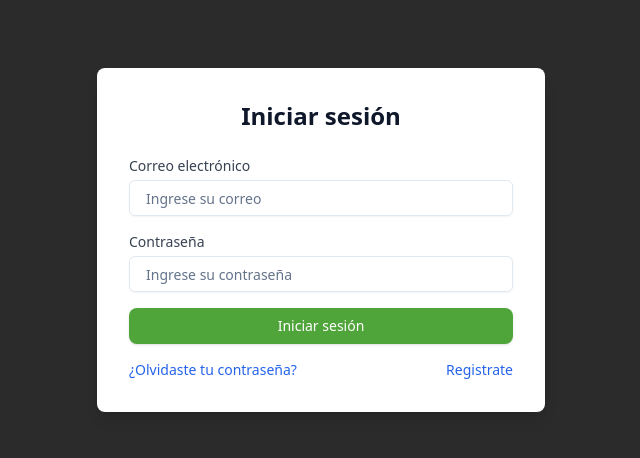
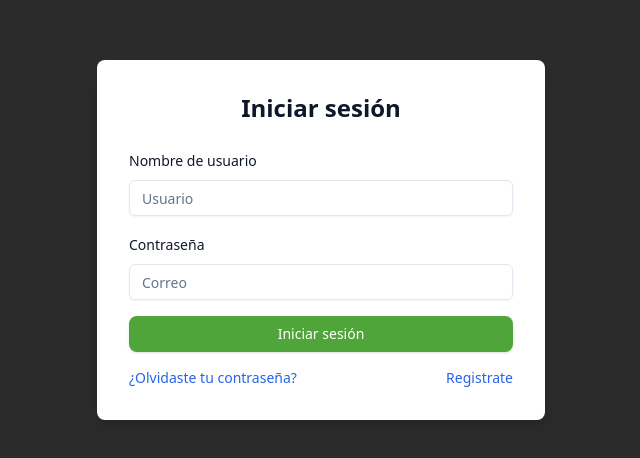
Before and after one commit to mijelDeve/-P1-open-source-search-frontend, a React (Vite) app: page /ingreso in a window 1280 px wide. Shown: the part 160-618 px from the top of the page, without its empty margins (319-959 px from the left). Built offline with nearby package versions, Linux system fonts and the light colour scheme.

Commit message:
feat: agregando router e inicio de sesión

```diff
--- a/src/App.tsx
+++ b/src/App.tsx
@@ -7,6 +7,8 @@ import RegisterPage from './pages/RegisterPage'
 import CreateRequestProjectPage from './pages/CreateRequestProjectPage'
 import MyRequestProjectsPage from './pages/MyRequestProjectsPage'
 import UserPage from './pages/UserPage'
+import PrivateRoute from './router/PrivateRouter'
+import PublicRoute from './router/PublicRouter'
 
 function App() {
   return (
@@ -15,50 +17,62 @@ function App() {
         <Route
           path="/"
           element={
+            <PrivateRoute>
               <MainLayout>
                 <HomePage />
               </MainLayout>
+            </PrivateRoute>
           }
         />
 
         <Route
           path="/ingreso"
           element={
+            <PublicRoute>
               <LoginPage />
+            </PublicRoute>
           }
         />
 
         <Route
           path="/registro"
           element={
+            <PublicRoute>
               <RegisterPage />
+            </PublicRoute>
           }
         />
 
         <Route
           path="/crear-peticion"
           element={
+            <PrivateRoute>
               <MainLayout>
                 <CreateRequestProjectPage />
               </MainLayout>
+            </PrivateRoute>
           }
         />
 
         <Route
           path="/mis-datos"
           element={
+            <PrivateRoute>
               <MainLayout>
                 <UserPage />
               </MainLayout>
+            </PrivateRoute>
           }
         />
 
         <Route
           path="/mis-peticiones"
           element={
+            <PrivateRoute>
               <MainLayout>
                 <MyRequestProjectsPage />
               </MainLayout>
+            </PrivateRoute>
           }
         />
 
--- a/src/components/Navbar/Navbar.tsx
+++ b/src/components/Navbar/Navbar.tsx
@@ -1,8 +1,16 @@
+import { useNavigate } from "react-router-dom";
+import { TOKEN } from "../../utils/const";
 import { Avatar, AvatarFallback, AvatarImage } from "../ui/avatar";
 import { Badge } from "../ui/badge";
 import { DropdownMenu, DropdownMenuContent, DropdownMenuItem, DropdownMenuTrigger } from "../ui/dropdown-menu";
 
 const Navbar: React.FC = () => {
+    const navigate = useNavigate();
+
+    const handleLogout = () => {
+        localStorage.removeItem(TOKEN)
+        navigate('/ingreso');
+    }
     return (
         <nav className="bg-oshgrey text-white p-4">
             <div className="container mx-auto flex justify-between items-center">
@@ -24,7 +32,7 @@ const Navbar: React.FC = () => {
                             <DropdownMenuItem onClick={() => { window.location.href = "/mis-datos"}}>
                                 Mi cuenta
                             </DropdownMenuItem>
-                            <DropdownMenuItem onClick={() => alert('Cerrar sesión')}>
+                            <DropdownMenuItem onClick={handleLogout}>
                                 Cerrar sesión
                             </DropdownMenuItem>
                         </DropdownMenuContent>
--- a/src/interfaces/userInterfaces.ts
+++ b/src/interfaces/userInterfaces.ts
@@ -3,3 +3,8 @@ export interface UserData {
   email: string
   password: string
 }
+
+export interface UserDataLogin {
+  username: string
+  password: string
+}
--- a/src/pages/LoginPage.tsx
+++ b/src/pages/LoginPage.tsx
@@ -2,16 +2,72 @@ import { useState } from "react";
 import { Input } from "../components/ui/input";
 import { Button } from "../components/ui/button";
 import { Toaster } from "../components/ui/toaster";
+import { z } from "zod"
+import { useForm } from "react-hook-form";
+import { zodResolver } from "@hookform/resolvers/zod";
+import { useToast } from "../hooks/use-toast";
+import { useNavigate } from "react-router-dom";
+import userService from "../services/userService";
+import { UserDataLogin } from "../interfaces/userInterfaces";
+import {
+  Form,
+  FormControl,
+  FormField,
+  FormItem,
+  FormLabel,
+  FormMessage,
+} from "../components/ui/form"
+
+
+const formLoginSchema = z.object({
+  username: z.string().min(5, {
+    message: "El usuario debe tener al menos 5 caracteres.",
+  }),
+  password: z.string().min(6, {
+    message: "La contraseña debe tener al menos 6 caracteres.",
+  }),
+})
+
 
 const LoginPage = () => {
-  const [email, setEmail] = useState('');
-  const [password, setPassword] = useState('');
+  const { toast } = useToast()
+  const navigate = useNavigate();
 
-  const handleSubmit = (e: React.FormEvent) => {
-    e.preventDefault();
-    // Aquí podrías agregar la lógica para autenticar al usuario
-    console.log('Email:', email);
-    console.log('Password:', password);
+  const form = useForm<z.infer<typeof formLoginSchema>>({
+    resolver: zodResolver(formLoginSchema),
+    defaultValues: {
+      username: "",
+      password: "",
+    },
+  })
+
+
+  const fetchLoginUser = async (values: UserDataLogin) => {
+    const userData = {
+      username: values.username,
+      password: values.password,
+    }
+
+    try {
+      await userService.loginUser(userData);
+      toast({
+        title: 'Usuario creado',
+        description: 'El usuario se creó correctamente',
+      })
+      navigate('/');
+    } catch (error) {
+      toast({
+        variant: "destructive",
+        title: 'Error',
+        description: 'Ocurrió un error al crear el usuario',
+      })
+      console.log(error)
+    }
+  }
+
+  const onSubmit = (values: z.infer<typeof formLoginSchema>) => {
+    console.log(values)
+    fetchLoginUser(values);
   };
 
   return (
@@ -21,30 +77,39 @@ const LoginPage = () => {
 
         <h2 className="text-2xl font-semibold text-center mb-6">Iniciar sesión</h2>
 
-        <form onSubmit={handleSubmit} className="space-y-4">
+        <Form {...form}>
+          <form onSubmit={form.handleSubmit(onSubmit)} className="space-y-4">
             {/* Campo de Email */}
             <div>
-            <label htmlFor="email" className="block text-sm font-medium text-gray-700">Correo electrónico</label>
-            <Input
-              id="email"
-              type="email"
-              placeholder="Ingrese su correo"
-              value={email}
-              onChange={(e) => setEmail(e.target.value)}
-              className="mt-1 block w-full px-4 py-2 border rounded-md text-gray-900 focus:outline-none focus:ring-2 focus:ring-blue-500"
+              <FormField
+                control={form.control}
+                name="username"
+                render={({ field }) => (
+                  <FormItem>
+                    <FormLabel>Nombre de usuario</FormLabel>
+                    <FormControl>
+                      <Input placeholder="Usuario" {...field} />
+                    </FormControl>
+                    <FormMessage />
+                  </FormItem>
+                )}
               />
             </div>
 
             {/* Campo de Contraseña */}
             <div>
-            <label htmlFor="password" className="block text-sm font-medium text-gray-700">Contraseña</label>
-            <Input
-              id="password"
-              type="password"
-              placeholder="Ingrese su contraseña"
-              value={password}
-              onChange={(e) => setPassword(e.target.value)}
-              className="mt-1 block w-full px-4 py-2 border rounded-md text-gray-900 focus:outline-none focus:ring-2 focus:ring-blue-500"
+              <FormField
+                control={form.control}
+                name="password"
+                render={({ field }) => (
+                  <FormItem>
+                    <FormLabel>Contraseña</FormLabel>
+                    <FormControl>
+                      <Input placeholder="Correo" {...field} />
+                    </FormControl>
+                    <FormMessage />
+                  </FormItem>
+                )}
               />
             </div>
 
@@ -56,7 +121,7 @@ const LoginPage = () => {
               Iniciar sesión
             </Button>
           </form>
-
+        </Form>
         {/* Enlace para recuperar la contraseña */}
         <div className="mt-4 flex justify-between items-center">
           <a href="#" className="text-sm text-blue-600 hover:text-blue-800">¿Olvidaste tu contraseña?</a>
--- a/src/repositories/userRepository.ts
+++ b/src/repositories/userRepository.ts
@@ -1,4 +1,4 @@
-import { UserData } from "../interfaces/userInterfaces";
+import { UserData, UserDataLogin } from "../interfaces/userInterfaces";
 import axiosInstance from "../utils/axiosInstance";
 
 const userRepository = {
@@ -11,6 +11,15 @@ const userRepository = {
       throw error;
     }
   },
+  loginUser: async (userData: UserDataLogin) => {
+    try {
+      const response = await axiosInstance.post('/auth/login', userData);
+      return response;
+    } catch (error) {
+      console.error('Error al crear el usuario', error);
+      throw error;
+    }
+  },
 };
 
 export default userRepository;
--- /dev/null
+++ b/src/router/PrivateRouter.tsx
@@ -0,0 +1,19 @@
+import React from 'react';
+import { Navigate } from 'react-router-dom';
+import { TOKEN } from '../utils/const';
+
+interface PrivateRouteProps {
+  children: React.ReactNode;
+}
+
+const PrivateRoute: React.FC<PrivateRouteProps> = ({ children }) => {
+  const token = localStorage.getItem(TOKEN);
+
+  if (!token) {
+    return <Navigate to="/ingreso" />;
+  }
+
+  return <>{children}</>;
+};
+
+export default PrivateRoute;
--- /dev/null
+++ b/src/router/PublicRouter.tsx
@@ -0,0 +1,19 @@
+import React from 'react';
+import { Navigate } from 'react-router-dom';
+import { TOKEN } from '../utils/const';
+
+interface PublicRouteProps {
+  children: React.ReactNode;
+}
+
+const PublicRoute: React.FC<PublicRouteProps> = ({ children }) => {
+  const token = localStorage.getItem(TOKEN);
+
+  if (token) {
+    return <Navigate to="/" />;
+  }
+
+  return <>{children}</>;
+};
+
+export default PublicRoute;
--- a/src/services/userService.ts
+++ b/src/services/userService.ts
@@ -1,5 +1,6 @@
-import { UserData } from "../interfaces/userInterfaces";
+import { UserData, UserDataLogin } from "../interfaces/userInterfaces";
 import userRepository from "../repositories/userRepository";
+import { TOKEN } from "../utils/const";
 
 const userService = {
   createUser: async (userData: UserData) => {
@@ -11,6 +12,17 @@ const userService = {
       throw error;
     }
   },
+  loginUser: async (userData: UserDataLogin) => {
+    try {
+      const user = await userRepository.loginUser(userData);
+      localStorage.setItem(TOKEN, user.data.access_token);
+      console.log(user)
+      return user.data;
+    } catch (error) {
+      console.error('Error al loguear el usuario en el servicio', error);
+      throw error;
+    }
+  }
 };
 
 export default userService;
```
Also changed, not shown: 1 other file (tests, documents, lock files or other folders). Lines whose indentation alone changed are shown as unchanged.
